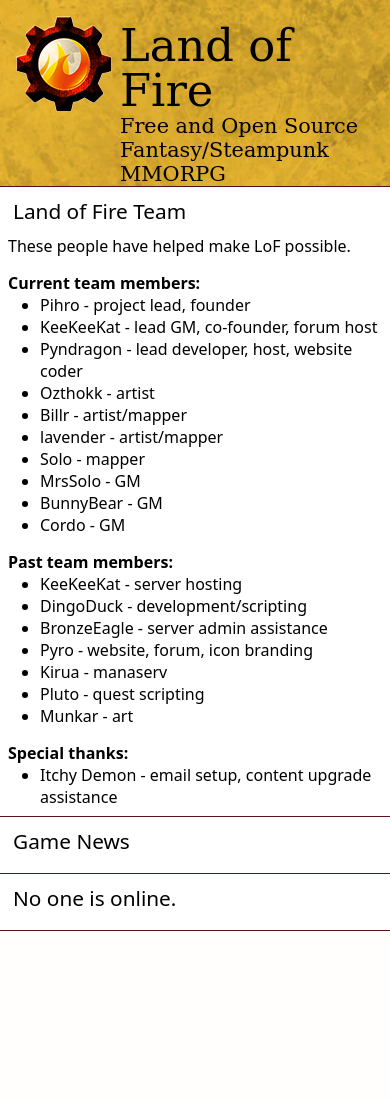
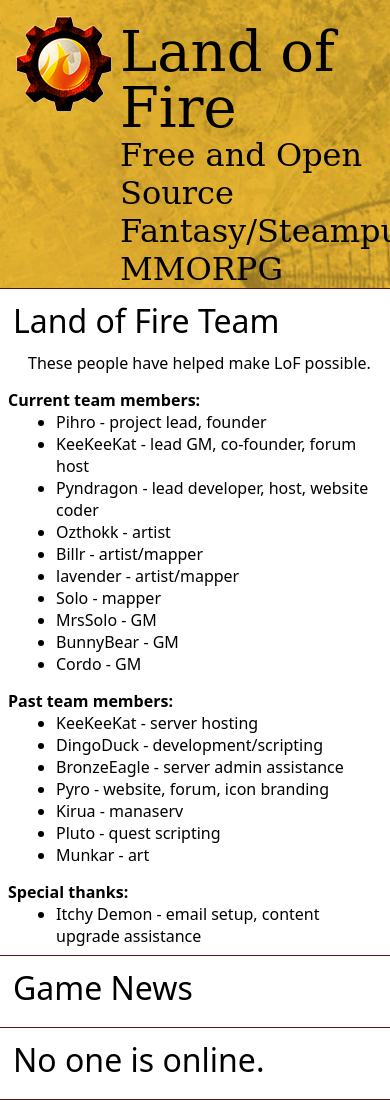
Before and after one commit to landoffire/website-flask-2015, a Flask app: template templates/team.html in a window 390 px wide; the page is wider, and only the part inside the window is pictured. Before the commit the page ends 931 px from the top of that part, so only its background shows below. Run offline with Flask 2, Linux system fonts and the light colour scheme; the template is opened without the code that fills it, so the values that code supplies are empty.

Commit message:
More small-screen styles

```diff
--- a/static/style.css
+++ b/static/style.css
@@ -136,6 +136,10 @@ main a.dark-button:hover {
     background: #661418;
 }
 
+main p {
+    text-indent: 20px;
+}
+
 ul {
     list-style: disc;
     margin-left: 2em;
@@ -191,6 +195,14 @@ footer {
 }
 
 @media screen and (max-width: 70em) {
+    h1 {
+        font-size: 3.5em;
+    }
+
+    h2 {
+        font-size: 2em;
+    }
+
     nav a {
         font-size: 2em;
     }
@@ -222,7 +234,15 @@ footer {
         order: 2;
     }
 
+    ul {
+        margin-left: 3em;
+    }
+
     .irc .sidebar {
         display: none;
     }
+
+    .sidebar h3 {
+        margin-top: 2em;
+    }
 }
```
